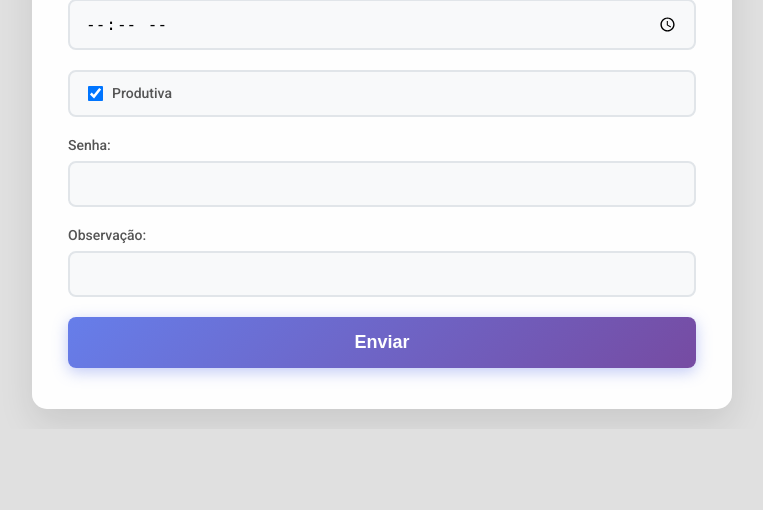
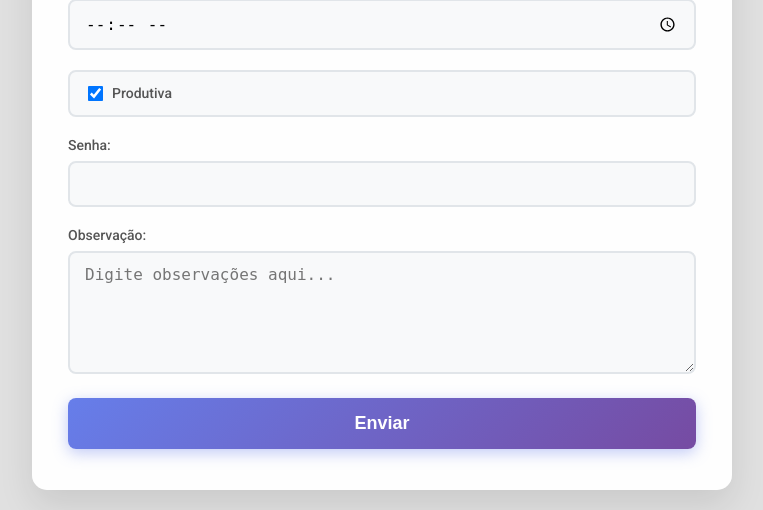
Before and after one commit to geancavalcante/register_call, a Django app: page / in a window 1280 px wide. Shown: the part 607-1117 px from the top of the page, without its empty margins (258-1021 px from the left). Before the commit the page ends 1029 px from the top, so only its background shows below. Run offline with Django 5.2, Linux system fonts and the light colour scheme.

Commit message:
upgrade beta

```diff
--- a/sistema/models.py
+++ b/sistema/models.py
@@ -15,4 +15,4 @@ class Chamados(models.Model):
 
 
     def __str__(self):
-        return f"{self.nome_analista} || {self.data}"
+        return f"{self.nome_analista} || {self.data}  || {self.inicio}"
--- a/sistema/templates/index.html
+++ b/sistema/templates/index.html
@@ -65,7 +65,15 @@
             font-size: 14px;
         }
 
+        input[type="textarea"]{
+            word-wrap: break-word;
+            overflow-wrap: break-word;
+            white-space: normal;
+
+        }
+
         input[type="text"],
+        input[type="textarea"],
         input[type="number"],
         input[type="date"],
         input[type="time"],
@@ -82,10 +90,33 @@
         }
 
         input[type="text"]:focus,
+        input[type="textarea"]:focus,
         input[type="number"]:focus,
         input[type="date"]:focus,
         input[type="time"]:focus,
         input[type="password"]:focus {
+            border-color: #667eea;
+            outline: none;
+            background: white;
+            box-shadow: 0 0 0 3px rgba(102, 126, 234, 0.1);
+        }
+
+        textarea {
+            width: 100%;
+            padding: 12px 15px;
+            margin-bottom: 20px;
+            border: 2px solid #e1e5e9;
+            border-radius: 8px;
+            font-size: 16px;
+            box-sizing: border-box;
+            transition: all 0.3s ease;
+            background: #f8f9fa;
+            resize: vertical;
+            word-wrap: break-word;
+            white-space: pre-wrap;
+        }
+
+        textarea:focus {
             border-color: #667eea;
             outline: none;
             background: white;
@@ -178,10 +209,11 @@
             </div>
 
             <label for="senha">Senha:</label>
-            <input type="password" id="senha" name="senha" maxlength="12" required>
+            <input type="text" id="senha" name="senha" maxlength="12" required>
 
             <label for="observacao">Observação:</label>
-            <input type="text" id="observacao" name="observacao" maxlength="300" required>
+            <textarea id="observacao" name="observacao" rows="5" wrap="hard" placeholder="Digite observações aqui..."></textarea>
+
 
             <button type="submit" class="submit-button">Enviar</button>
         </form>
--- a/sistema/templates/visualização.html
+++ b/sistema/templates/visualização.html
@@ -103,7 +103,7 @@
                             <p class="label"><strong>Data:</strong> {{ chamado.data }}</p>
                             <p class="label"><strong>Início:</strong> {{ chamado.inicio }}</p>
                             <p class="label"><strong>Conclusão:</strong> {{ chamado.conclusao }}</p>
-                            <p class="label"><strong>Tempo de chamado:</strong> {{ chamado.total_horas }}</p>
+                            <p class="label"><strong>Tempo de chamado:</strong> {{ chamado.total_horas }} Hrs</p>
                             <p class="label"><strong>Produtiva:</strong> {{ chamado.produtiva }}</p>
                             <p class="label"><strong>Senha:</strong> {{ chamado.senha }}</p>
                             <p class="label"><strong>Observação:</strong> {{ chamado.observacao }}</p>
--- a/sistema/views.py
+++ b/sistema/views.py
@@ -2,7 +2,7 @@ from django.http import HttpResponse
 from django.shortcuts import render, redirect
 from .models import Chamados
 
-from datetime import date
+from datetime import datetime, date
 
 
 
@@ -33,20 +33,12 @@ def index(request):
 
         inicio = request.POST.get("inicio")
         conclusao = request.POST.get("conclusao")
-        print(inicio)
 
+        formato = "%H:%M"
+        inicio = datetime.strptime(inicio, formato)
+        conclusao = datetime.strptime(conclusao, formato)
 
-        inicio = float(inicio.replace(":", "."))
-        conclusao = float(conclusao.replace(":", "."))
-
-
-        #round: Arrendodar o valor para 2 casas decimais
-        #abs: definiir o valor como positivo
-
-        total_horas = round(abs(inicio - conclusao), 2)
-        total_horas = f"{float(total_horas):05.2f}".replace(".",":")
-        print(total_horas)
-
+        total_horas = conclusao - inicio
 
 
         #==============================================
@@ -60,7 +52,7 @@ def index(request):
             data = request.POST.get("data"),
             inicio =  request.POST.get("inicio"),
             conclusao = request.POST.get("conclusao"),
-            total_horas = total_horas,
+            total_horas = str(total_horas),
             produtiva = produtiva_valor,
             senha = request.POST.get("senha"),
             observacao = request.POST.get("observacao")
```
Also changed, not shown: db.sqlite3, 1 other file.
